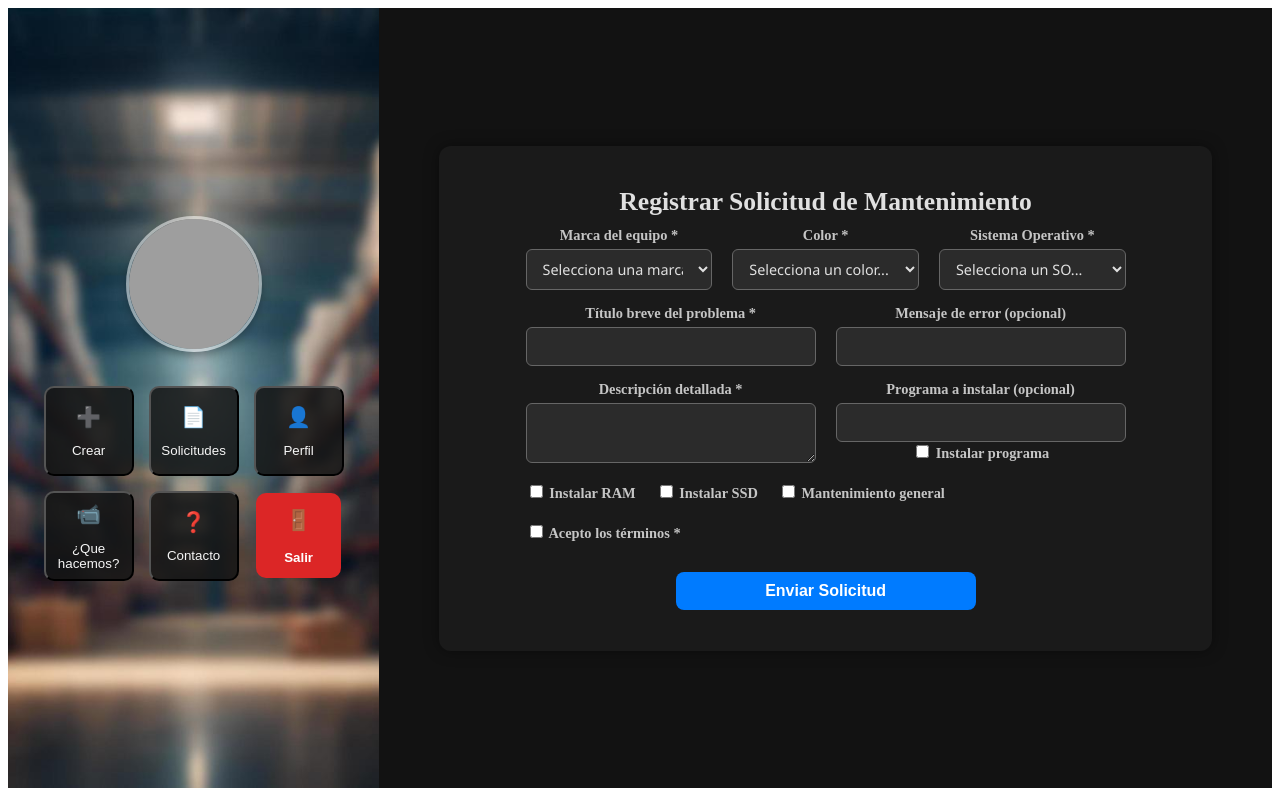
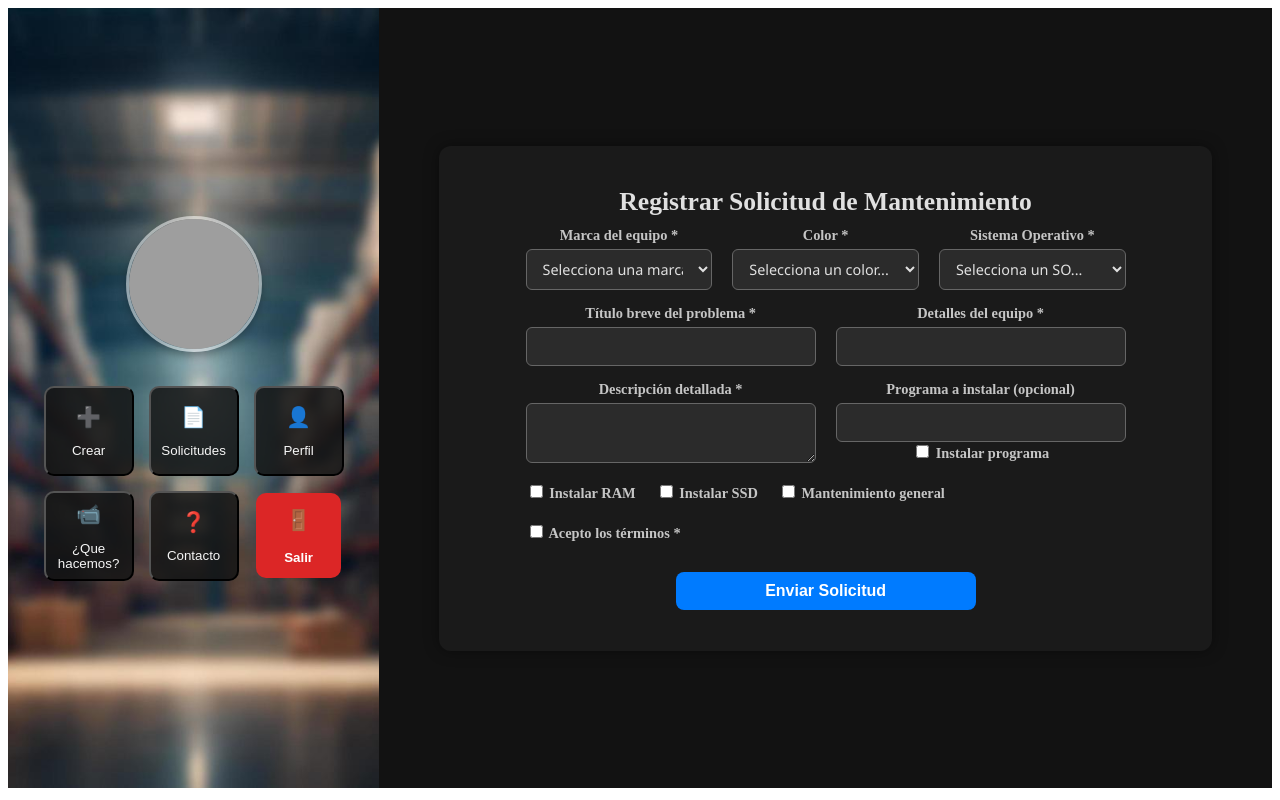
Before and after one commit to STEVEN7-WEB/SiInCo1, an Angular app in the folder frontend/: page /usuar/crear-solicitud in a window 1280 px wide. Built offline with nearby package versions, Linux system fonts and the light colour scheme; grey boxes are pictures that could not be loaded.

Commit message:
detalles inicio de sesion y crear solicitud

```diff
--- a/frontend/src/Components/inicio-sesion/inicio-sesion.component.html
+++ b/frontend/src/Components/inicio-sesion/inicio-sesion.component.html
@@ -33,7 +33,7 @@
     <form [formGroup]="loginForm" (ngSubmit)="onSubmit()">
 
       <label class="input-label">
-        {{ selectedRole === 'usuario' ? 'Usuario' :
+        {{ selectedRole === 'usuario' ? 'Num. Control' :
            selectedRole === 'docente' ? 'Usuario Docente' : 'Usuario Admin' }}
       </label>
 
--- a/frontend/src/Components/usuar/crearsolicitud/crearsolicitud.component.html
+++ b/frontend/src/Components/usuar/crearsolicitud/crearsolicitud.component.html
@@ -49,7 +49,7 @@
       </div>
 
       <div class="campo">
-        <label>Mensaje de error (opcional)</label>
+        <label>Detalles del equipo *</label>
         <input type="text" formControlName="mensajeError">
       </div>
     </div>
--- a/frontend/src/Components/usuar/crearsolicitud/crearsolicitud.component.ts
+++ b/frontend/src/Components/usuar/crearsolicitud/crearsolicitud.component.ts
@@ -24,7 +24,7 @@ export class CrearSolicitudComponent implements OnInit {
       sistemaOperativo: ['', Validators.required],
       titulo: ['', [Validators.required, Validators.minLength(3)]],
       descripcion: ['', Validators.required],
-      mensajeError: [''],
+      mensajeError: ['', Validators.required],
       instalaRam: [false],
       instalaSsd: [false],
       mantenimiento: [false],
```
